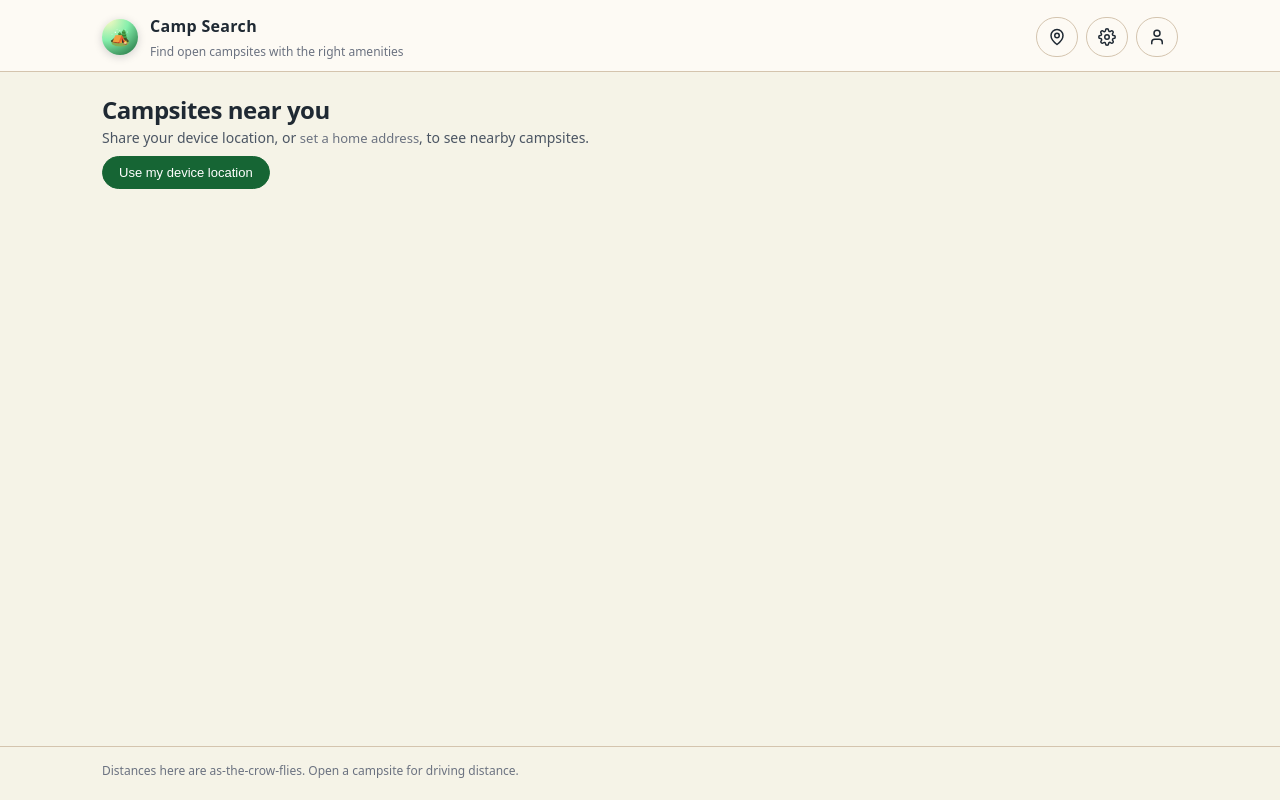
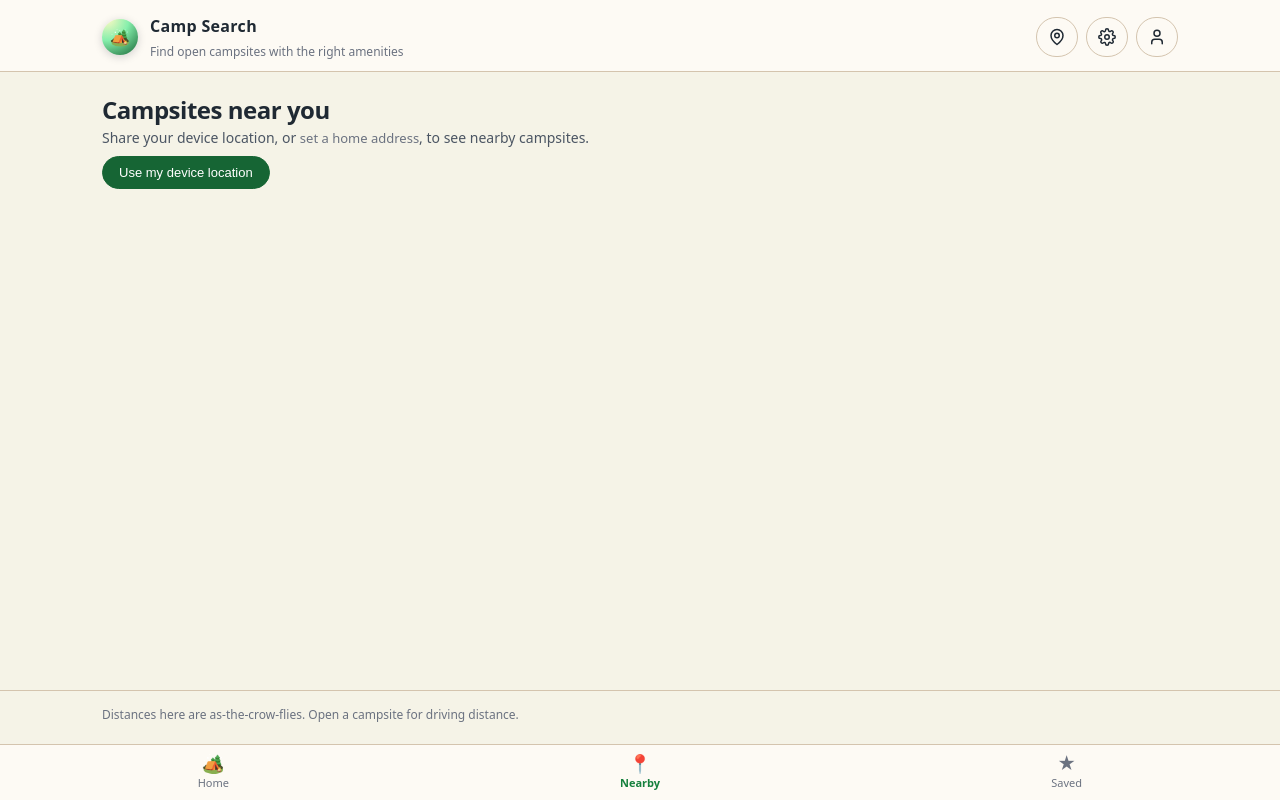
Before and after one commit to arrowboy47/campSearch, a Flask app: page /nearby in a window 1280 px wide. Run offline with Flask 3, Linux system fonts and the light colour scheme; some libraries are stand-ins or nearby versions.

Commit message:
Add fixed bottom navigation bar
_bottomnav.html (Home / Nearby / Saved) included on every page; body.page
gets padding-bottom for it, with iOS safe-area insets. Active tab from
request.path. 'Community' tab deferred until the public users page exists.

```diff
--- a/static/styles.css
+++ b/static/styles.css
@@ -90,6 +90,53 @@ body.page {
   min-height: 100vh;
   display: flex;
   flex-direction: column;
+  /* room for the fixed bottom nav (+ iOS safe area) */
+  padding-bottom: calc(56px + env(safe-area-inset-bottom, 0px));
+}
+
+/* Fixed primary navigation */
+.bottom-nav {
+  position: fixed;
+  left: 0;
+  right: 0;
+  bottom: 0;
+  z-index: 900;
+  display: flex;
+  justify-content: space-around;
+  align-items: stretch;
+  height: calc(56px + env(safe-area-inset-bottom, 0px));
+  padding-bottom: env(safe-area-inset-bottom, 0px);
+  background: var(--surface, #fff);
+  border-top: 1px solid var(--border-subtle);
+}
+
+:root:not([data-theme="light"]) .bottom-nav {
+  background: var(--surface, #0f172a);
+}
+:root[data-theme="dark"] .bottom-nav {
+  background: var(--surface, #0f172a);
+}
+
+.bottom-nav-item {
+  flex: 1;
+  display: flex;
+  flex-direction: column;
+  align-items: center;
+  justify-content: center;
+  gap: 2px;
+  font-size: 11px;
+  color: var(--text-muted);
+  text-decoration: none;
+}
+
+.bottom-nav-item.is-active {
+  color: var(--accent-strong, #166534);
+  font-weight: 600;
+}
+
+.bottom-nav-icon {
+  font-size: 18px;
+  line-height: 1;
 }
 
 a {
--- /dev/null
+++ b/templates/_bottomnav.html
@@ -0,0 +1,16 @@
+{# Fixed bottom navigation. `body.page` gets padding-bottom so nothing hides
+   behind it. Add a "Community" tab here once the public users page exists. #}
+<nav class="bottom-nav" aria-label="Primary">
+  <a href="/" class="bottom-nav-item{% if request.path == '/' %} is-active{% endif %}">
+    <span class="bottom-nav-icon" aria-hidden="true">🏕️</span>
+    <span class="bottom-nav-label">Home</span>
+  </a>
+  <a href="/nearby" class="bottom-nav-item{% if request.path == '/nearby' %} is-active{% endif %}">
+    <span class="bottom-nav-icon" aria-hidden="true">📍</span>
+    <span class="bottom-nav-label">Nearby</span>
+  </a>
+  <a href="/account" class="bottom-nav-item{% if request.path.startswith('/account') %} is-active{% endif %}">
+    <span class="bottom-nav-icon" aria-hidden="true">★</span>
+    <span class="bottom-nav-label">Saved</span>
+  </a>
+</nav>
--- a/templates/account.html
+++ b/templates/account.html
@@ -102,5 +102,6 @@
 	<footer class="page-footer">
 		<p class="page-footer-text">Always confirm details with the official listing before traveling.</p>
 	</footer>
+	{% include "_bottomnav.html" %}
 </body>
 </html>
--- a/templates/campsite.html
+++ b/templates/campsite.html
@@ -291,5 +291,6 @@
 	<footer class="page-footer">
 		<p class="page-footer-text">Always confirm details with the official forest service listing before traveling.</p>
 	</footer>
+	{% include "_bottomnav.html" %}
 </body>
 </html>
--- a/templates/collection_detail.html
+++ b/templates/collection_detail.html
@@ -72,5 +72,6 @@
 	<footer class="page-footer">
 		<p class="page-footer-text">Always confirm details with the official listing before traveling.</p>
 	</footer>
+	{% include "_bottomnav.html" %}
 </body>
 </html>
--- a/templates/collections.html
+++ b/templates/collections.html
@@ -55,5 +55,6 @@
 	<footer class="page-footer">
 		<p class="page-footer-text">Always confirm details with the official listing before traveling.</p>
 	</footer>
+	{% include "_bottomnav.html" %}
 </body>
 </html>
--- a/templates/index.html
+++ b/templates/index.html
@@ -171,5 +171,6 @@
   <footer class="page-footer">
     <p class="page-footer-text">Built for quickly scanning national forest campsites.</p>
   </footer>
+	{% include "_bottomnav.html" %}
 </body>
 </html>
--- a/templates/login.html
+++ b/templates/login.html
@@ -36,5 +36,6 @@
 	<footer class="page-footer">
 		<p class="page-footer-text">Accounts are optional — search works without one.</p>
 	</footer>
+	{% include "_bottomnav.html" %}
 </body>
 </html>
--- a/templates/nearby.html
+++ b/templates/nearby.html
@@ -63,5 +63,6 @@
 	<footer class="page-footer">
 		<p class="page-footer-text">Distances here are as-the-crow-flies. Open a campsite for driving distance.</p>
 	</footer>
+	{% include "_bottomnav.html" %}
 </body>
 </html>
--- a/templates/results.html
+++ b/templates/results.html
@@ -131,5 +131,6 @@
 	<footer class="page-footer">
 		<p class="page-footer-text">Results are approximate and may change with seasonal closures.</p>
 	</footer>
+	{% include "_bottomnav.html" %}
 </body>
 </html>
--- a/templates/signup.html
+++ b/templates/signup.html
@@ -52,5 +52,6 @@
 	<footer class="page-footer">
 		<p class="page-footer-text">Your password is stored hashed. Home address is only used for distance calculations.</p>
 	</footer>
+	{% include "_bottomnav.html" %}
 </body>
 </html>
```
